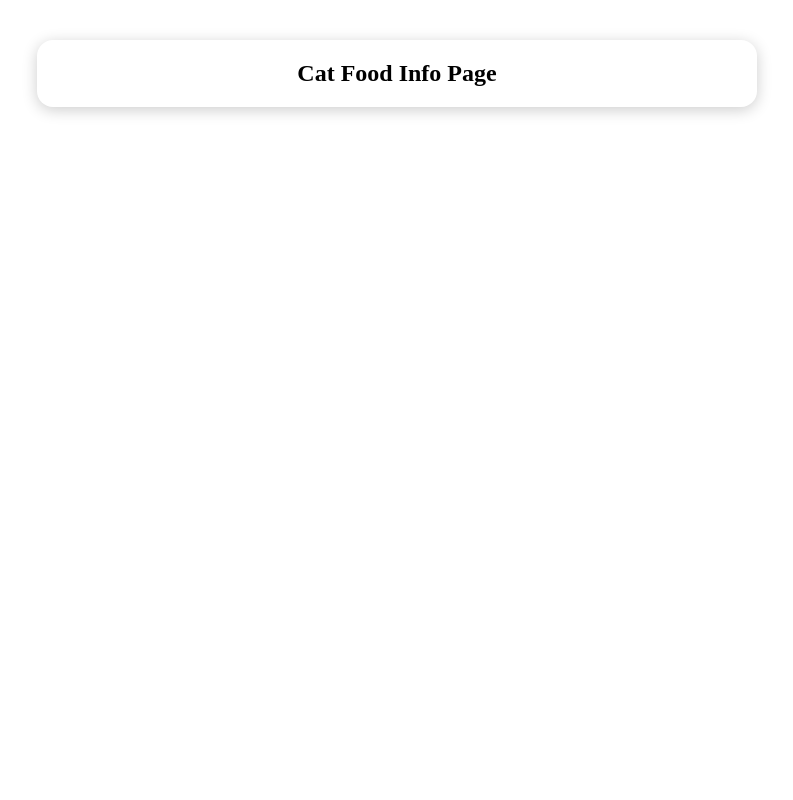
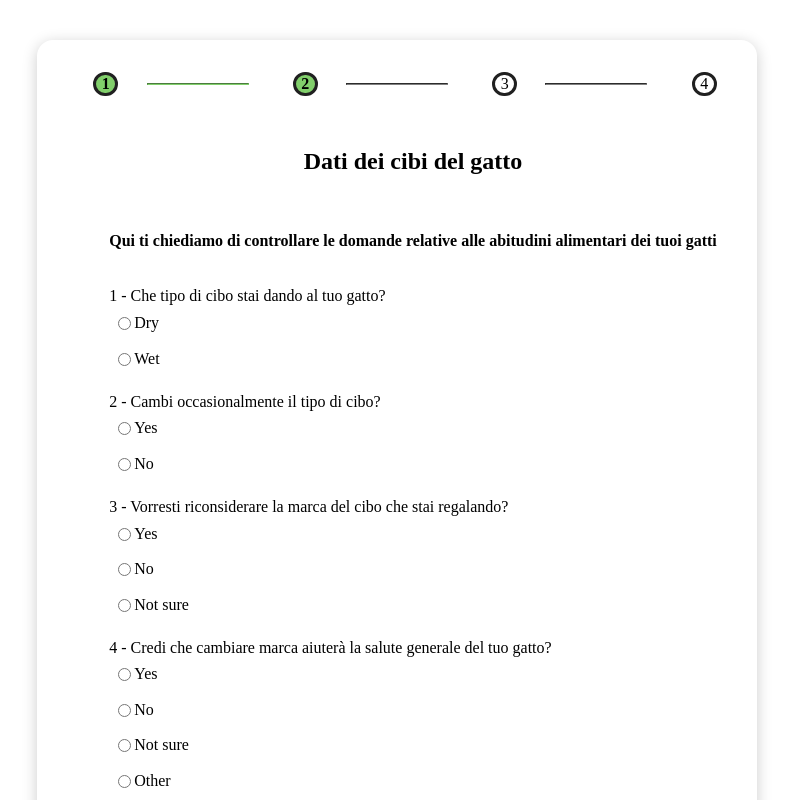
Before and after one commit to Muratkyn/vue-slot-form, a Vue app: page /cat-food in a window 1280 px wide. Shown: the top 800 px of the page, without its empty margins (243-1036 px from the left). Built offline with nearby package versions, Linux system fonts and the light colour scheme.

Commit message:
cat food info added and store updated

```diff
--- a/package.json
+++ b/package.json
@@ -11,7 +11,7 @@
     "type-check": "vue-tsc --build --force"
   },
   "dependencies": {
-    "pinia": "^2.1.7",
+    "pinia": "^2.2.2",
     "vue": "^3.4.29",
     "vue-router": "^4.3.3"
   },
--- a/src/assets/main.css
+++ b/src/assets/main.css
@@ -63,3 +63,7 @@ button:active {
   box-shadow: 0 4px 8px rgba(0, 0, 0, 0.2);
   border-color: #ffca47;
 }
+
+#app h2 {
+  font-weight: bold;
+}
--- a/src/components/CatBasicInfo.vue
+++ b/src/components/CatBasicInfo.vue
@@ -5,9 +5,14 @@
       :isPrevButtonVisible="getPrevButton"
       :onClickNext="goNext"
       :onClickPrev="goPrev"
+      :is-button-enabled="enableButton"
     >
       <template #Content>
-        <h1>Cat info</h1>
+        <h2>Dati anagrafici del gatto</h2>
+        <h4>
+          Compila il modulo sottostante, tutte le informazioni sul tuo gatto
+          sono obbligatorie!
+        </h4>
         <div class="catInfoWrapper">
           <div v-for="catInfo in catBasicInfo">
             <div class="label-item">
@@ -17,6 +22,7 @@
               class="input-field"
               type="text"
               :placeholder="catInfo.label"
+              v-model="(store.catInformation[catInfo.value as keyof CatBasic])"
             />
           </div>
         </div>
@@ -30,22 +36,35 @@ import router from "@/router";
 import Container from "./shared/Container.vue";
 import { useAppStore } from "@/stores/store";
 import { catBasicInfo } from "@/constants";
+import type { CatBasic } from "@/types";
+import { computed, onMounted } from "vue";
 
 const store = useAppStore();
 
-const getNextButton = () => {
+onMounted(() => {
+  store.currentPage = 1;
+});
+
+const getNextButton = computed(() => {
   return store.currentPage === 1;
-};
+});
 
-const getPrevButton = () => {
+const getPrevButton = computed(() => {
   return store.currentPage === 1;
-};
+});
 const goPrev = () => {
   store.currentPage = 0;
   router.push("/");
 };
 
-const goNext = () => {};
+const goNext = () => {
+  router.push("/cat-food");
+  store.currentPage = 2;
+};
+
+const enableButton = computed(() => {
+  return Object.values(store.catInformation).every((el) => el !== "");
+});
 </script>
 
 <style scoped>
--- a/src/components/CatFoodInfo.vue
+++ b/src/components/CatFoodInfo.vue
@@ -1,9 +1,123 @@
 <template>
-  <div>
-    <h2>Cat Food Info Page</h2>
+  <div class="">
+    <Container
+      :isNextButtonVisible="getNextButton"
+      :isPrevButtonVisible="getPrevButton"
+      :is-button-enabled="enableButton"
+      :onClickNext="goNext"
+      :onClickPrev="goPrev"
+    >
+      <template #Content>
+        <h2>Dati dei cibi del gatto</h2>
+        <h4>
+          Qui ti chiediamo di controllare le domande relative alle abitudini
+          alimentari dei tuoi gatti
+        </h4>
+        <div
+          v-for="(data, index) in catFoodData"
+          :key="data.name"
+          class="foodInfo-wrapper"
+        >
+          <div class="radio-wrapper">
+            <label for="data">{{ index + 1 }} - {{ data.question }}</label>
+            <div
+              class="radio-wrapper__center"
+              v-for="answer in data.answers"
+              :key="answer.label"
+            >
+              <input
+                type="radio"
+                id="{{ data.name }}"
+                :value="answer.value"
+                :name="data.name"
+                v-model="store.catFoodInformation[data.name as keyof CatFoodInformation]"
+              />
+              <label for="">{{ answer.label }}</label>
+              <input
+                v-if="
+                  data.name === 'catFoodBrand' &&
+                  store.catFoodInformation.catFoodBrand === 4 &&
+                  answer.label === 'Other'
+                "
+                v-model="store.catFoodOther"
+                placeholder="Specifica il motivo"
+                class="input-field input-field__second"
+              />
+            </div>
+          </div>
+        </div>
+      </template>
+    </Container>
   </div>
 </template>
 
-<script lang="ts" setup></script>
+<script setup lang="ts">
+import router from "@/router";
+import Container from "./shared/Container.vue";
+import { useAppStore } from "@/stores/store";
+import { computed, onMounted } from "vue";
+import { catFoodData } from "@/constants";
+import type { CatFoodInformation } from "@/types";
 
-<style lang="scss" scoped></style>
+const store = useAppStore();
+
+onMounted(() => {
+  store.currentPage = 2;
+});
+
+const getNextButton = computed(() => {
+  return store.currentPage === 2;
+});
+
+const getPrevButton = computed(() => {
+  return store.currentPage === 2;
+});
+
+const goNext = () => {
+  store.currentPage = 3;
+  router.push("/cat-health");
+};
+
+const goPrev = () => {
+  store.currentPage = 1;
+  router.push("/cat-basic");
+};
+
+const enableButton = computed(() => {
+  const allFieldsChosen = Object.values(store.catFoodInformation).every(
+    (el) => el !== 0
+  );
+
+  const otherFieldChosen =
+    store.catFoodInformation.catFoodBrand !== 4 ||
+    (store.catFoodInformation.catFoodBrand === 4 && store.catFoodOther !== "");
+
+  return allFieldsChosen && otherFieldChosen;
+});
+</script>
+
+<style scoped>
+.radio-wrapper {
+  display: flex;
+  flex-flow: column;
+
+  align-items: flex-start;
+  justify-content: baseline;
+}
+
+.foodInfo-wrapper {
+  align-self: flex-start;
+  margin-left: 1rem;
+}
+
+.radio-wrapper__center {
+  display: flex;
+  align-items: flex-start;
+  padding: 0.25rem;
+  margin-block: 0.3rem;
+  flex-wrap: wrap;
+}
+.input-field__second {
+  margin: 0.5rem;
+}
+</style>
--- a/src/components/HomePage.vue
+++ b/src/components/HomePage.vue
@@ -1,16 +1,16 @@
 <template>
   <div class="home-wrapper">
-    <h2>Start Survey now!</h2>
-    <p>
-      We are adding values by collecting informations ofr your cat health.Please
-      follow the steps below and fill out the form.
+    <h2>Inizia questionario!</h2>
+    <h4>
+      Stiamo aggiungendo valore raccogliendo informazioni sulla salute del tuo
+      gatto. Segui i passaggi indicati di seguito e compila il modulo.
 
       <br />
-      Please follow the steps below and fill out the form.
-    </p>
+      Si prega di seguire i passaggi sottostanti e compila il modulo.
+    </h4>
     <div class="terms-first-input">
       <input type="checkbox" name="terms" />
-      <span>I would like to receive updates and notifications.</span>
+      <span> Vorrei ricevere aggiornamenti e notifiche.</span>
     </div>
     <div class="terms-second-input">
       <input
@@ -19,12 +19,12 @@
         v-model="store.isChecked"
         :value="store.isChecked"
       />
-      <span>I agree to the <a href="/not-found">terms and conditions</a></span>
+      <span>Accetto <a href="/not-found">i termini e le condizioni</a></span>
     </div>
     <Container
-      :isNextButtonVisible="true"
+      :isNextButtonVisible="getNextButton()"
       :onClickNext="onClickNext"
-      :isStepperVisible="showStepper"
+      :isStepperVisible="showStepper()"
       :isButtonEnabled="store.isChecked"
     >
       <template #Content> </template>
@@ -39,23 +39,28 @@ import router from "@/router";
 
 const store = useAppStore();
 
+const getNextButton = () => {
+  return store.currentPage === 0;
+};
 const onClickNext = () => {
   router.push({ path: "/cat-basic" });
   store.currentPage = 1;
 };
 
 const showStepper = () => {
-  return store.currentPage !== 0;
+  return store.currentPage === 0;
 };
 </script>
 
 <style scoped>
 .terms-first-input {
   align-self: start;
-  padding: 2rem 0 0 12%;
+  font-weight: bold;
+  padding: 2rem 0 0 20%;
 }
 .terms-second-input {
   align-self: start;
-  padding-left: 12%;
+  font-weight: bold;
+  padding-left: 20%;
 }
 </style>
--- a/src/components/shared/Container.vue
+++ b/src/components/shared/Container.vue
@@ -24,9 +24,19 @@ const store = useAppStore();
 
 <template>
   <div class="stepper-wrapper" v-if="!isStepperVisible">
-    <span :class="{ backgroundGreen: store.currentPage === 1 }">1</span>
+    <span
+      :class="{
+        backgroundGreen: store.currentPage === 1 || store.currentPage === 2,
+      }"
+      >1</span
+    >
     <hr :class="{ proceeded: store.currentPage === 2 }" />
-    <span>2</span>
+    <span
+      :class="{
+        backgroundGreen: store.currentPage === 2,
+      }"
+      >2</span
+    >
     <hr />
     <span>3</span>
     <hr />
@@ -79,7 +89,7 @@ span {
   border-radius: 8rem;
   width: 1.2rem;
   background-color: white;
-  border: gray solid;
+  border: #202020 solid;
 }
 
 .backgroundGreen {
@@ -92,7 +102,7 @@ hr {
   border-color: grey;
 }
 .proceeded {
-  border-color: green;
+  border-color: #81cf6b;
   background: linear-gradient(50%);
 }
 .button-wrapper {
--- a/src/constants/index.ts
+++ b/src/constants/index.ts
@@ -1,14 +1,90 @@
 export const catBasicInfo = [
   {
-    label: "Name",
+    label: "Nome",
+    value: "catName",
   },
   {
-    label: "Breed",
+    label: "Razza",
+    value: "catBreed",
   },
   {
-    label: "Age",
+    label: "Eta'",
+    value: "catAge",
   },
   {
-    label: "Weight",
+    label: "Peso",
+    value: "catWeight",
   },
 ];
+
+export const catFoodData = [
+  {
+    name: "catFoodType",
+    question: "Che tipo di cibo stai dando al tuo gatto?",
+    answers: [
+      {
+        label: "Dry",
+        value: 1,
+      },
+      {
+        label: "Wet",
+        value: 2,
+      },
+    ],
+  },
+  {
+    name: "catFoodChange",
+    question: "Cambi occasionalmente il tipo di cibo?",
+    answers: [
+      {
+        label: "Yes",
+        value: 1,
+      },
+      {
+        label: "No",
+        value: 2,
+      },
+    ],
+  },
+  {
+    name: "catFoodQuality",
+    question: "Vorresti riconsiderare la marca del cibo che stai regalando?",
+    answers: [
+      {
+        label: "Yes",
+        value: 1,
+      },
+      {
+        label: "No",
+        value: 2,
+      },
+      {
+        label: "Not sure",
+        value: 3,
+      },
+    ],
+  },
+  {
+    name: "catFoodBrand",
+    question:
+      "Credi che cambiare marca aiuterà la salute generale del tuo gatto?",
+    answers: [
+      {
+        label: "Yes",
+        value: 1,
+      },
+      {
+        label: "No",
+        value: 2,
+      },
+      {
+        label: "Not sure",
+        value: 3,
+      },
+      {
+        label: "Other",
+        value: 4,
+      },
+    ],
+  },
+];
--- a/src/stores/store.ts
+++ b/src/stores/store.ts
@@ -1,21 +1,31 @@
+import type { CatBasic } from "@/types";
 import { defineStore } from "pinia";
 import { ref } from "vue";
 
 export const useAppStore = defineStore("store", () => {
-  const catName = ref<string>("");
-  const catBreed = ref<string>("");
-  const catAge = ref<string>("");
-  const catBirthDate = ref<Date>();
+  const catInformation = ref({
+    catName: "",
+    catAge: "",
+    catBreed: "",
+    catWeight: "",
+  });
+
+  const catFoodInformation = ref({
+    catFoodType: 0,
+    catFoodChange: 0,
+    catFoodQuality: 0,
+    catFoodBrand: 0,
+  });
+  const catFoodOther = ref<string>("");
 
   const catImage = ref<File>();
   const currentPage = ref<number>(0);
   const isChecked = ref<boolean>(false);
   //TODO: Add file uploader for cat images first try one then multiple
   return {
-    catName,
-    catBreed,
-    catAge,
-    catBirthDate,
+    catInformation,
+    catFoodInformation,
+    catFoodOther,
     catImage,
     currentPage,
     isChecked,
```
Also changed, not shown: src/types/index.ts (+14 -0 lines), 1 other file (tests, documents, lock files or other folders).
